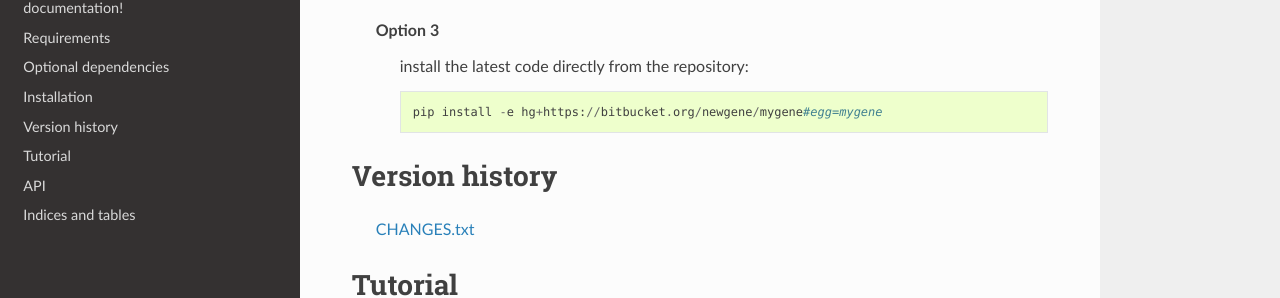
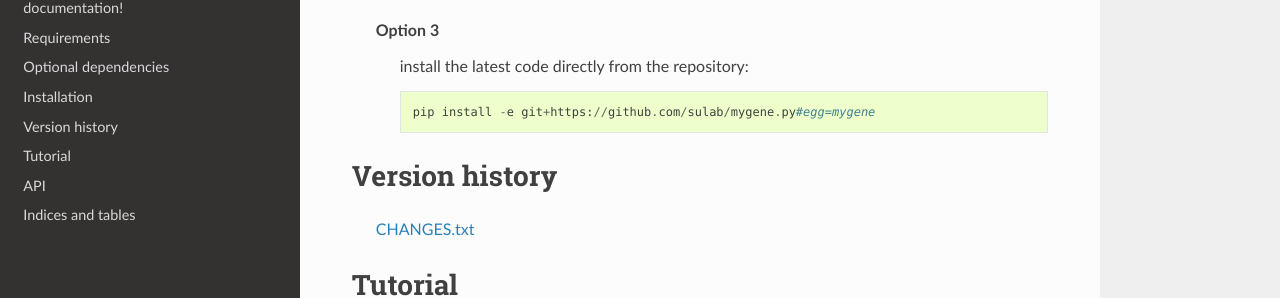
Before and after one commit to biothings/mygene.py, a Sphinx documentation site: the page built from docs/index.rst, in a window 1280 px wide and 900 px high, scrolled down 644 px. Shown: the part 155-453 px from the top of the window. Built offline with Sphinx 7.4.7 and the Read the Docs theme 2.0.0, drawn with Linux system fonts in a browser that asks for light colours.

Commit message:
changed code repo URL from bitbucket to github.
diff --git a/README.rst b/README.rst
index af82b70..7cefaf2 100644
--- a/README.rst
+++ b/README.rst
@@ -1,6 +1,6 @@
 .. image:: https://badge.fury.io/py/mygene.svg
     :target: https://pypi.python.org/pypi/mygene
-
+
 Intro
 =====

@@ -33,12 +33,12 @@ Installation
     Option 3
           install the latest code directly from the repository::

-            pip install -e hg+https://bitbucket.org/newgene/mygene#egg=mygene
+            pip install -e git+https://github.com/sulab/mygene.py#egg=mygene

 Version history
 ===============

-    `CHANGES.txt <https://bitbucket.org/newgene/mygene/raw/tip/CHANGES.txt>`_
+    `CHANGES.txt <https://raw.githubusercontent.com/SuLab/mygene.py/master/CHANGES.txt>`_

 Tutorial
 =========
diff --git a/docs/index.rst b/docs/index.rst
index acdeb20..7a76188 100644
--- a/docs/index.rst
+++ b/docs/index.rst
@@ -39,12 +39,12 @@ Installation
     Option 3
           install the latest code directly from the repository::

-            pip install -e hg+https://bitbucket.org/newgene/mygene#egg=mygene
+            pip install -e git+https://github.com/sulab/mygene.py#egg=mygene

 Version history
 ===============

-    `CHANGES.txt <https://bitbucket.org/newgene/mygene/raw/tip/CHANGES.txt>`_
+    `CHANGES.txt <https://raw.githubusercontent.com/SuLab/mygene.py/master/CHANGES.txt>`_

 Tutorial
 =========

```diff
--- a/README.rst
+++ b/README.rst
@@ -33,12 +33,12 @@ Installation
     Option 3
           install the latest code directly from the repository::
 
-            pip install -e hg+https://bitbucket.org/newgene/mygene#egg=mygene
+            pip install -e git+https://github.com/sulab/mygene.py#egg=mygene
 
 Version history
 ===============
 
-    `CHANGES.txt <https://bitbucket.org/newgene/mygene/raw/tip/CHANGES.txt>`_
+    `CHANGES.txt <https://raw.githubusercontent.com/SuLab/mygene.py/master/CHANGES.txt>`_
 
 Tutorial
 =========
--- a/docs/index.rst
+++ b/docs/index.rst
@@ -39,12 +39,12 @@ Installation
     Option 3
           install the latest code directly from the repository::
 
-            pip install -e hg+https://bitbucket.org/newgene/mygene#egg=mygene
+            pip install -e git+https://github.com/sulab/mygene.py#egg=mygene
 
 Version history
 ===============
 
-    `CHANGES.txt <https://bitbucket.org/newgene/mygene/raw/tip/CHANGES.txt>`_
+    `CHANGES.txt <https://raw.githubusercontent.com/SuLab/mygene.py/master/CHANGES.txt>`_
 
 Tutorial
 =========
```
